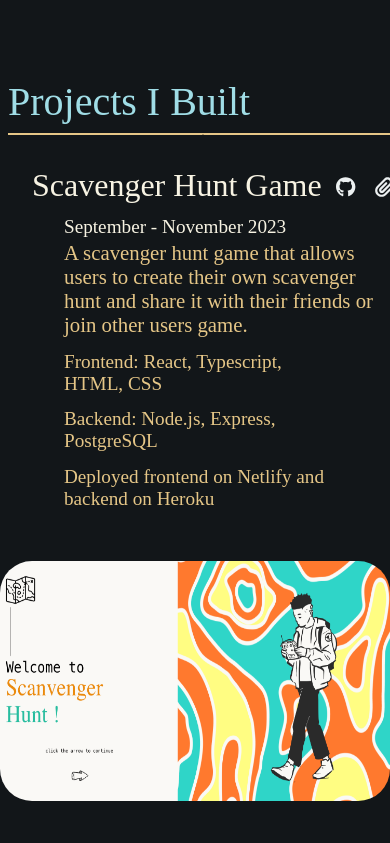
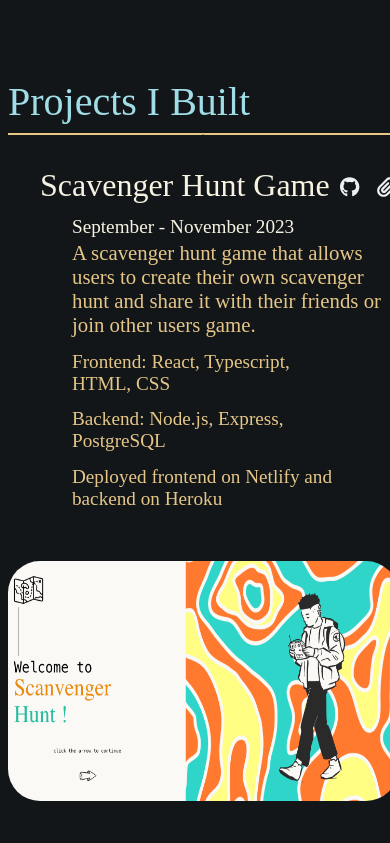
Before and after one commit to alisaeed10/Portfolio-website-with-react, a React (Vite) app: page / in a window 390 px wide. Shown: the part 2801-3644 px from the top of the page. Built offline with nearby package versions, Linux system fonts and the light colour scheme.

Commit message:
finished

```diff
--- a/src/index.css
+++ b/src/index.css
@@ -211,11 +211,14 @@
   margin-top: -1.5rem;
 }
 .project-button{
-  margin-left: 0.5rem;
+  margin-left: 0.3rem;
   font-size: 1rem;
 }
 .project-content{
-  margin-left: 1.5rem;
+  margin-right: 1rem;
+}
+.project-image{
+  margin-right: 1rem;
 }
 
 }
```
